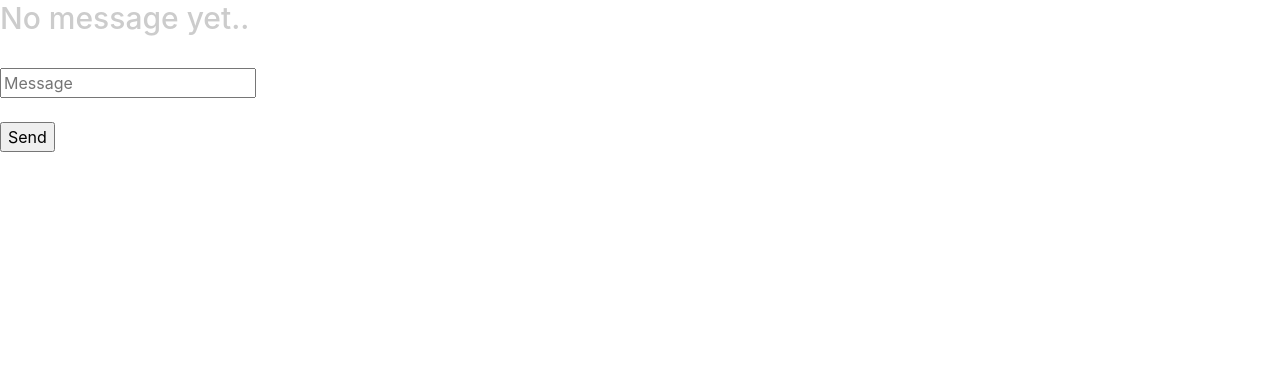
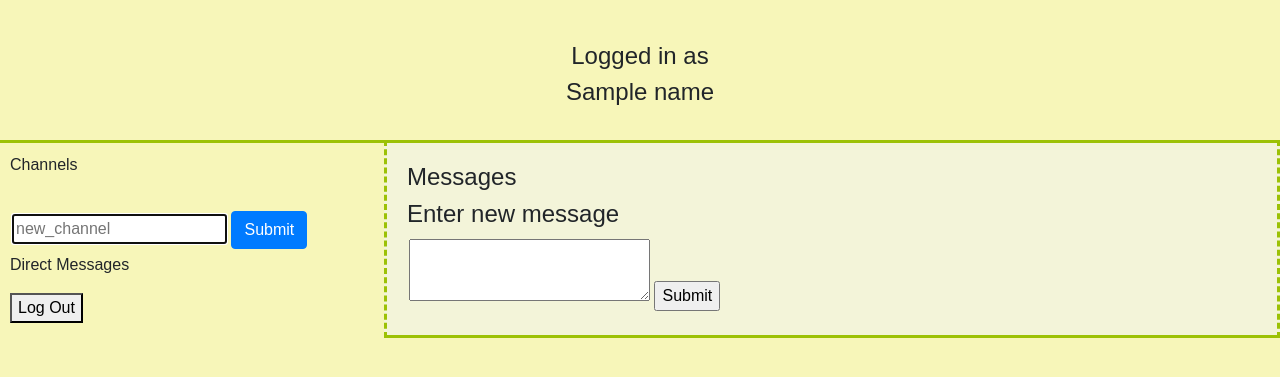
Before and after one commit to rahgurung/coo, a Flask app: template templates/chatbox.html in a window 1280 px wide. Shown: the top 377 px of the page. Run offline with Flask 2, Linux system fonts and the light colour scheme; the template is opened without the code that fills it: most values are stand-ins (such as "Sample title", 1, 10 or a date in 2020); some libraries are stand-ins or nearby versions.

Commit message:
total refactor wih new style

```diff
--- a/application.py
+++ b/application.py
@@ -55,10 +55,10 @@ def logout():
 
 
 # this handles the whole chatrooms
-@app.route("/coochat", methods=["POST", "GET"])
-def coochat():
-    user = session["d_name"]
-    return render_template("chatbox.html", name=user)
+@app.route("/chatbox", methods=["POST", "GET"])
+def chatbox():
+     user = request.form.get("displayname")
+     return render_template("chatbox.html", name=user)
 
 
 # this is a event of submitting channel to create
@@ -82,3 +82,11 @@ def query_channels():
 @app.route("/query_users", methods=["POST"])
 def query_users():
     return jsonify({"success": True, "active_users": user_list})
+
+# this is the backend to support querying for
+# messages in a channel
+@app.route("/query_messages", methods=["POST"])
+def fetch_messages():
+    channel = request.form.get("channel")
+    dn = request.form.get("displayname")
+    msg_status = request.form.get("msg_type")
--- /dev/null
+++ b/static/styles/coo.css
@@ -0,0 +1,78 @@
+* {
+  box-sizing: border-box;
+}
+
+
+  /* Style the header */
+header {
+      background-color: #f7f6b9;
+      padding: 30px;
+      text-align: center;
+      font-size: 18pt;
+      }
+
+nav {
+    float: left;
+    width: 30%;
+    background: #f7f6b9;
+    padding: 10px;
+    border-style: solid none none none;
+    border-color: #9cc105;
+    }
+
+article {
+        float: left;
+        padding: 20px;
+        width: 70%;
+        background-color: #f3f4d9;
+        border-style: solid dashed solid dashed;
+        border-color: #9cc105;
+        }
+
+/* Clear floats after the columns */
+section:after {
+              content: "";
+              display: table;
+              clear: both;
+              }
+
+/* Responsive layout - makes the two columns/boxes stack on top of each other instead of next to each other, on small screens */
+@media (max-width: 600px) {
+                          nav, article {
+                                        width: 100%;
+                                        height: auto;
+                                       }
+                          }
+
+select, #channels {
+                 	min-width: 100px;
+                  }
+
+
+input [type=text] {
+                  margin: 8px 0;
+                  padding: 12px 12px;
+                  box-sizing: border-box;
+                  font-size: 14pt;
+                  }
+
+form {
+      margin: 2px 0;
+      padding: 2px 2px;
+      box-sizing: border-box;
+      }
+
+textarea {
+    	   font-size: 14pt;
+         }
+
+
+body {
+     font-family: Arial, Helvetica, sans-serif;
+     background-color: #f7f6b9;}
+     }
+
+div {
+     padding: 25px;
+     margin: 20px;
+     }
--- a/templates/chatbox.html
+++ b/templates/chatbox.html
@@ -14,15 +14,42 @@
 
 <!-- futher extending body tag -->
 {% block body %}
- <h3 style='color: #ccc;font-size: 30px;'>No message yet..</h3>
 
- <div class="message_holder"></div>
+<header>
+	  Logged in as <div id="dname">{{ name }}</div>
+</header>
 
-<form action="/channel/{{channel_name}}" method="post" name="form">
-  <br>
-  <input id="id1" type="text" class="message" name="message" placeholder="Message">
-  <br><br>
-  <input id="submit" type="submit" value="Send">
-</form>
+<section>
+  <nav>
+    Channels <p>
+    <p>
+      <table class="hoverTable" id="hoverTable">
+      </table>
+    <p>
+    <form id="new_channel">
+      <input id="channel_name" type="text" name="new_channel" class="chn_name" autocomplete="off" autofocus placeholder="new_channel">
+      <input class="btn btn-primary" id="submit" type=submit>
+    </form>
+    <p>
+      Direct Messages<br>
+      <table class="hoverTable" id="user_list">
+	    </table>
+      <p>
+      <button id="logout_button" type=submit>Log Out</button>
+  </nav>
 
+  <article>
+    <h4 id="message_header">Messages</h4>
+    <table class="hoverTable" id="message_list">
+	  </table>
+    <h4>Enter new message</h4>
+    <form id="new_message">
+      <textarea class="newchn_msg" id="message_text" placeholder="Enter message here" wrap="soft">
+	    </textarea>
+      <input type="hidden" value= {{ name }} id="displayname">
+      <input id="msg_submit" type="submit">
+    </form>
+
+  </article>
+</section>
 {% endblock %}
--- a/templates/layout.html
+++ b/templates/layout.html
@@ -1,25 +1,28 @@
 <!doctype html>
 <html lang="en">
   <head>
-    <!-- Required meta tags -->
+
+    <!--Required meta tags-->
+    <!--Bootstrap CSS-->
+    <!-- importing our own stylesheet -->
+    <!--importing javascripts-->
+    <!--extending title-->
     <meta charset="utf-8">
     <meta name="viewport" content="width=device-width, initial-scale=1, shrink-to-fit=no">
-
-    <!-- Bootstrap CSS -->
     <link rel="stylesheet" href="https://stackpath.bootstrapcdn.com/bootstrap/4.1.2/css/bootstrap.min.css" integrity="sha384-Smlep5jCw/wG7hdkwQ/Z5nLIefveQRIY9nfy6xoR1uRYBtpZgI6339F5dgvm/e9B" crossorigin="anonymous">
-
-    <!-- for extending head-->
-    {% block head %}{% endblock %}
-
-    <!-- for extending title-->
-    <title>coo: {% block title %}{% endblock %}</title>
+    <link rel= "stylesheet" type= "text/css" href= "{{url_for('static',filename='styles/coo.css') }}">
+    {% block javascripts %} {% endblock %}
+      <title>
+      coo: {% block title %}{% endblock %}
+    </title>
   </head>
   <body>
-      <!-- for extending body-->
+      <!--for extending heading-->
+      <!--for extending body-->
+      <!-- Optional JavaScript -->
+      <!-- jQuery first, then Popper.js, then Bootstrap JS -->
+    <h1>{% block heading %}{% endblock %}</h1>
     {% block body %}{% endblock %}
-
-    <!-- Optional JavaScript -->
-    <!-- jQuery first, then Popper.js, then Bootstrap JS -->
     <script src="https://code.jquery.com/jquery-3.3.1.slim.min.js" integrity="sha384-q8i/X+965DzO0rT7abK41JStQIAqVgRVzpbzo5smXKp4YfRvH+8abtTE1Pi6jizo" crossorigin="anonymous"></script>
     <script src="https://cdnjs.cloudflare.com/ajax/libs/popper.js/1.14.3/umd/popper.min.js" integrity="sha384-ZMP7rVo3mIykV+2+9J3UJ46jBk0WLaUAdn689aCwoqbBJiSnjAK/l8WvCWPIPm49" crossorigin="anonymous"></script>
     <script src="https://stackpath.bootstrapcdn.com/bootstrap/4.1.2/js/bootstrap.min.js" integrity="sha384-o+RDsa0aLu++PJvFqy8fFScvbHFLtbvScb8AjopnFD+iEQ7wo/CG0xlczd+2O/em" crossorigin="anonymous"></script>
```
Also changed, not shown: templates/channelcreate.html (deleted, +0 -36 lines).
